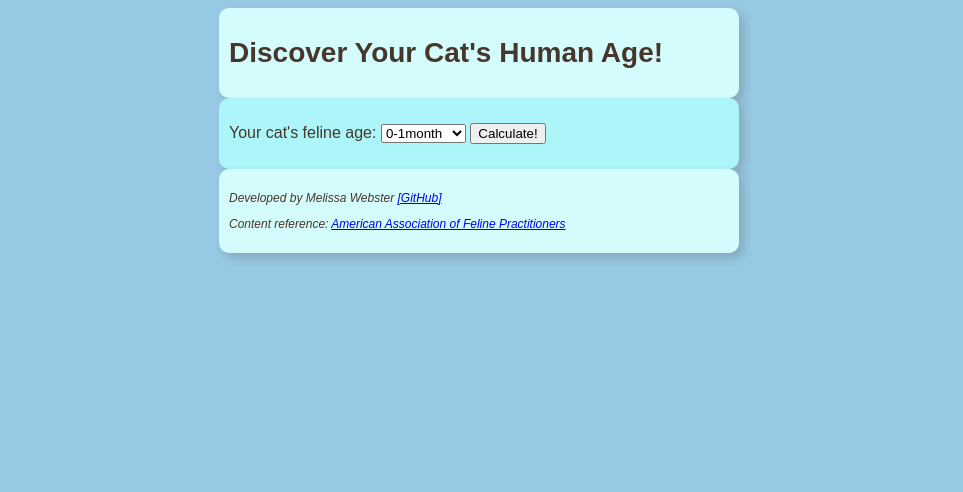
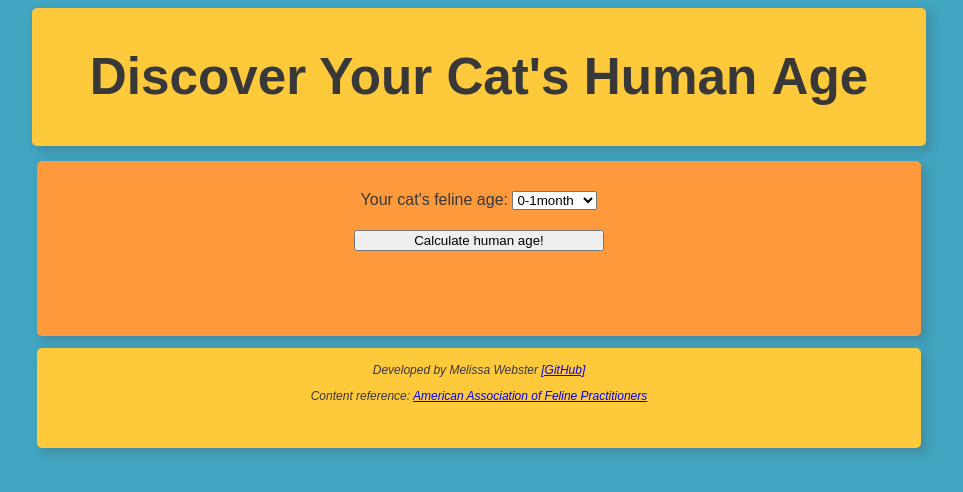
Before and after one commit to melissawebster/feline-life-stages, a plain HTML site: page index.html in a window 1280 px wide. Shown: the whole page, without its empty margins (161-1124 px from the left). Drawn offline with Linux system fonts and the light colour scheme.

Commit message:
css enhancements

```diff
--- a/index.html
+++ b/index.html
@@ -10,7 +10,7 @@
 </head>
 <body>
     <header>
-        <h1>Discover Your Cat's Human Age!</h1>
+        <h1 id="h1">Discover Your Cat's Human&nbsp;Age</h1>
     </header>
 
     <section>
@@ -18,9 +18,9 @@
         <p>Your cat's name:</p>
         <input type="text" name="cat-name" id="cat_name"> -->
 
-        <form id = "form">
+        <form id="form">
             <label for="feline_age">Your cat's feline age:</label>
-            <select id="select_feline_age" onchange="calculate()">
+            <select id="select_feline_age">
                 <option value="0-1m">0-1month</option>
                 <option value="2-3m">2-3months</option>
                 <option value="4m">4 months</option>
@@ -53,7 +53,8 @@
                 <option value="24">24 years</option>
                 <option value="25">25 years</option>
             </select>
-            <input type="button" onclick="calculate()" value="Calculate!"></form>
+            <br>
+            <input type="button" id="button" onclick="calculate()" value="Calculate human age!"></form>
         </form>
 
         <div id="result"></div>
@@ -61,7 +62,7 @@
     </section>
 
     <footer>
-        <p>Developed by Melissa Webster <a href="https://github.com/melissawebster" target="_blank" rel="external">[GitHub]</a></p>
+        <p id="footer_text">Developed by Melissa Webster <a href="https://github.com/melissawebster" target="_blank" rel="external">[GitHub]</a></p>
         <p>Content reference: <a href="https://journals.sagepub.com/doi/pdf/10.1016/j.jfms.2009.12.006" target="_blank" rel="external">American Association of Feline Practitioners</a></p>
     </footer>
 
--- a/style.css
+++ b/style.css
@@ -1,26 +1,40 @@
 body {
-    background: #97C9E4;
+    background: #41a4c0;
     font-family: grenadine-mvb, sans-serif;
     font-style: normal;
     font-weight: 300;
-    color: #47362B;
+    color: #383838;
+
 }
 
 header {
-    background: #D5FCFD;
-    border-radius: 10px;
-    width: 500px;
+    padding: 5px;
+    font-size: 2vw;
+    text-align: center;
+    background: #ffc93c;
+    border-radius: 5px;
+    width: 70%;
+    height: 85%;
     margin: auto;
-    padding: 10px;
-    font-size: 14px;
     box-shadow: 5px 5px 10px #47362b35;
 }
 
+#form {
+    padding-top: 30px;
+}
+
+#button {
+    width: 250px;
+    margin-top: 20px;
+}
+
 section {
-    background: #ACF6F9;
-    border-radius: 10px;
-    padding: 10px;
-    width: 500px;
+    font-size: 16px;
+    text-align: center;
+    background: #ff9a3c;
+    border-radius: 5px;
+    width: 70%;
+    height: 175px;
     margin: auto;
     box-shadow: 5px 5px 10px #47362b35;
 }
@@ -29,18 +43,24 @@ form {
     margin-top: 15px;
 }
 
-div#result {
-    margin-top: 15px;
+#result {
+    font-size: 24px;
+    margin-top: 25px;
+}
+
+#footer_text {
+    padding-top: 15px;
 }
 
 footer {
-    background: #D5FCFD;
-    border-radius: 10px;
-    padding: 10px;
-    width: 500px;
+    font-size: 12px;
+    background: #ffc93c;
+    border-radius: 5px;
+    width: 70%;
+    height: 100px;
     margin: auto;
+    text-align: center;
     font-style: italic;
-    font-size: 12px;
     box-shadow: 5px 5px 10px #47362b35;
 }
 
```
